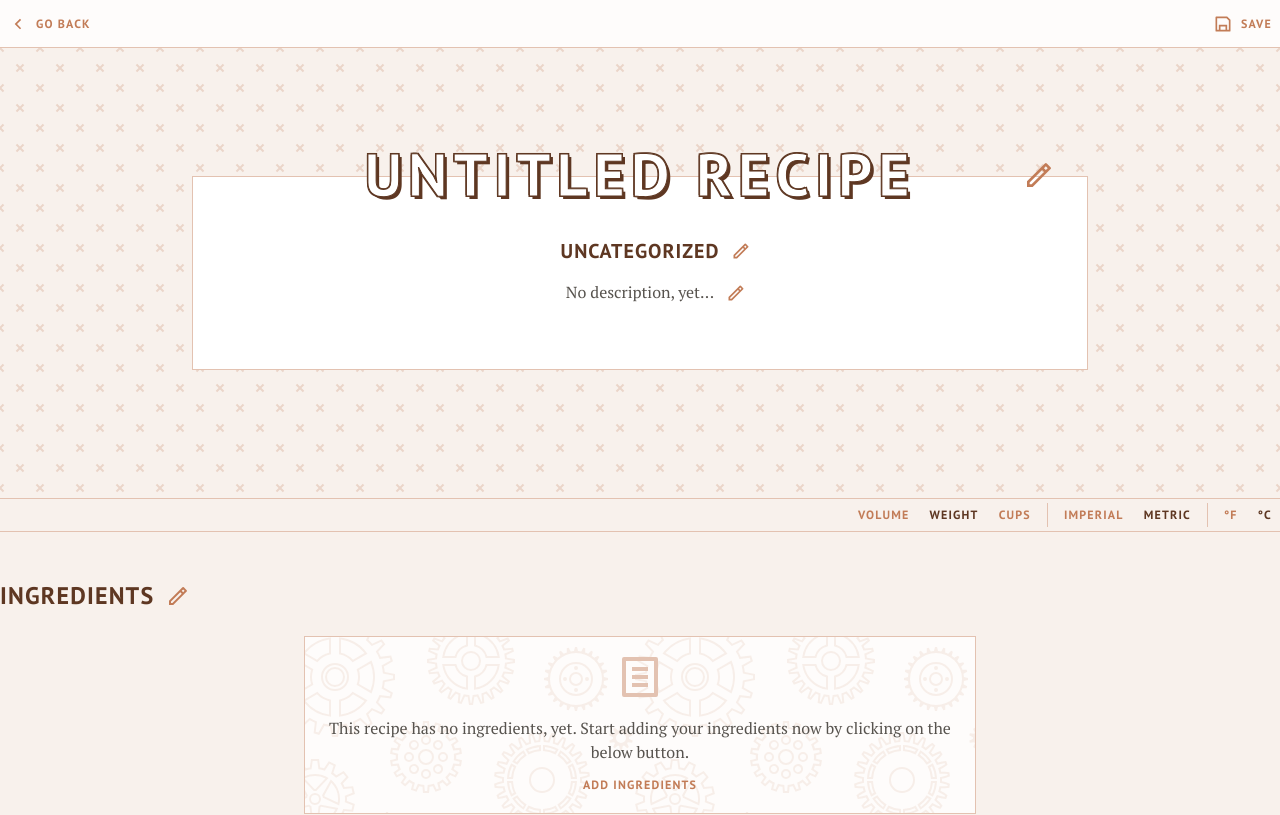
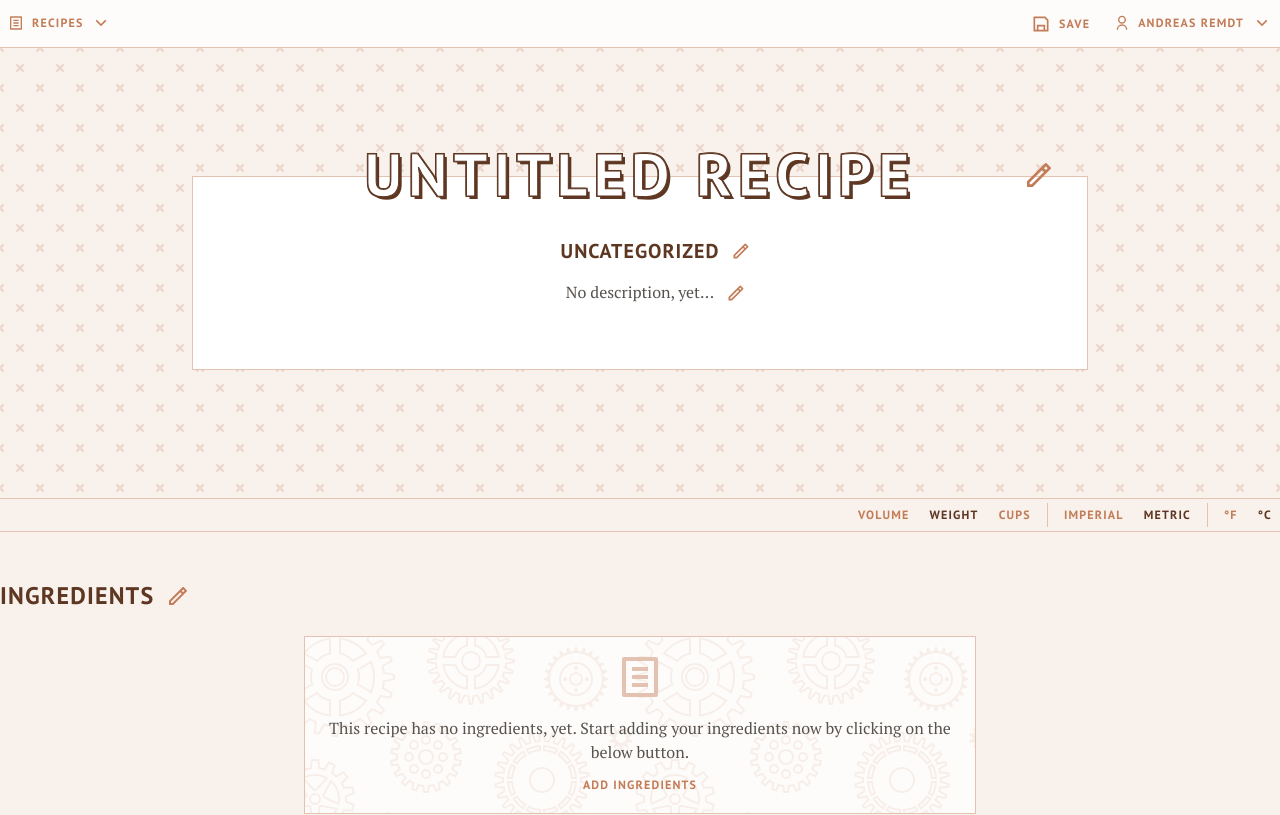
Before and after one commit to andreasremdt/kitchendock, a Next.js app: page /recipe/create in a window 1280 px wide. Shown: the top 815 px of the page. Built offline with nearby package versions, Linux system fonts and the light colour scheme.

Commit message:
feat: add dropdowns

```diff
--- a/components/button.tsx
+++ b/components/button.tsx
@@ -1,8 +1,8 @@
-import { ComponentPropsWithoutRef, ElementType } from "react";
+import { ComponentPropsWithoutRef, ElementType, ForwardedRef, Ref, forwardRef } from "react";
 import Link from "next/link";
 import cx from "classnames";
 
-type Props<T extends ElementType> = {
+export type Props<T extends ElementType> = {
   as?: "a" | "button";
   selected?: boolean;
   variant?: "text" | "solid" | "editor";
@@ -25,23 +25,20 @@ function getStyles(variant: "text" | "solid" | "editor", selected?: boolean) {
   return styles[variant];
 }
 
-export default function Button<C extends ElementType = "a" | "button">({
-  as,
-  variant = "text",
-  href,
-  selected,
-  type = "button",
-  className,
-  ...props
-}: Props<C>) {
+export default forwardRef(function Button<C extends ElementType = "a" | "button">(
+  { as, variant = "text", href, selected, type = "button", className, ...props }: Props<C>,
+  ref: ForwardedRef<C>
+) {
   const Tag = href ? Link : "button";
 
   return (
+    // @ts-ignore
     <Tag
       href={href}
       className={cx("inline-flex items-center gap-2", getStyles(variant, selected), className)}
       type={href ? undefined : type}
       {...props}
+      ref={ref}
     />
   );
-}
+});
--- /dev/null
+++ b/components/dropdown.tsx
@@ -0,0 +1,24 @@
+import { ElementType } from "react";
+import { Menu, MenuProps, MenuItemsProps } from "@headlessui/react";
+import cx from "classnames";
+
+export default function Dropdown<T extends ElementType>({
+  as = "div",
+  className,
+  ...props
+}: Omit<MenuProps<T>, "className"> & { className?: string }) {
+  return <Menu as={as} className={cx("relative", className)} {...props} />;
+}
+
+Dropdown.Button = Menu.Button;
+Dropdown.Item = Menu.Item;
+
+// @ts-ignore
+Dropdown.Items = function Items<T extends ElementType>({ className, ...props }: MenuItemsProps<T>) {
+  return (
+    <Menu.Items
+      className={cx("absolute bg-primary-50 border border-primary-300 flex flex-col w-max max-w-md py-2", className)}
+      {...props}
+    />
+  );
+};
--- a/components/icon.tsx
+++ b/components/icon.tsx
@@ -26,6 +26,12 @@ export const icons = {
     <>
       <path fill="none" d="M0 0h24v24H0z" />
       <path d="M10.828 12l4.95 4.95-1.414 1.414L8 12l6.364-6.364 1.414 1.414z" fill="currentColor" />
+    </>
+  ),
+  chevronDown: (
+    <>
+      <path fill="none" d="M0 0h24v24H0z" />
+      <path d="M12 13.172l4.95-4.95 1.414 1.414L12 16 5.636 9.636 7.05 8.222z" fill="currentColor" />
     </>
   ),
   heading: (
@@ -106,6 +112,42 @@ export const icons = {
       />
     </>
   ),
+  user: (
+    <>
+      <path fill="none" d="M0 0h24v24H0z" />
+      <path
+        d="M4 22a8 8 0 1 1 16 0h-2a6 6 0 1 0-12 0H4zm8-9c-3.315 0-6-2.685-6-6s2.685-6 6-6 6 2.685 6 6-2.685 6-6 6zm0-2c2.21 0 4-1.79 4-4s-1.79-4-4-4-4 1.79-4 4 1.79 4 4 4z"
+        fill="currentColor"
+      />
+    </>
+  ),
+  logout: (
+    <>
+      <path fill="none" d="M0 0h24v24H0z" />
+      <path
+        d="M5 22a1 1 0 0 1-1-1V3a1 1 0 0 1 1-1h14a1 1 0 0 1 1 1v3h-2V4H6v16h12v-2h2v3a1 1 0 0 1-1 1H5zm13-6v-3h-7v-2h7V8l5 4-5 4z"
+        fill="currentColor"
+      />
+    </>
+  ),
+  globe: (
+    <>
+      <path fill="none" d="M0 0h24v24H0z" />
+      <path
+        d="M12 22C6.477 22 2 17.523 2 12S6.477 2 12 2s10 4.477 10 10-4.477 10-10 10zm-2.29-2.333A17.9 17.9 0 0 1 8.027 13H4.062a8.008 8.008 0 0 0 5.648 6.667zM10.03 13c.151 2.439.848 4.73 1.97 6.752A15.905 15.905 0 0 0 13.97 13h-3.94zm9.908 0h-3.965a17.9 17.9 0 0 1-1.683 6.667A8.008 8.008 0 0 0 19.938 13zM4.062 11h3.965A17.9 17.9 0 0 1 9.71 4.333 8.008 8.008 0 0 0 4.062 11zm5.969 0h3.938A15.905 15.905 0 0 0 12 4.248 15.905 15.905 0 0 0 10.03 11zm4.259-6.667A17.9 17.9 0 0 1 15.973 11h3.965a8.008 8.008 0 0 0-5.648-6.667z"
+        fill="currentColor"
+      />
+    </>
+  ),
+  draft: (
+    <>
+      <path fill="none" d="M0 0L24 0 24 24 0 24z" />
+      <path
+        d="M20 2c.552 0 1 .448 1 1v3.757l-2 2V4H5v16h14v-2.758l2-2V21c0 .552-.448 1-1 1H4c-.552 0-1-.448-1-1V3c0-.552.448-1 1-1h16zm1.778 6.808l1.414 1.414L15.414 18l-1.416-.002.002-1.412 7.778-7.778zM13 12v2H8v-2h5zm3-4v2H8V8h8z"
+        fill="currentColor"
+      />
+    </>
+  ),
 };
 
 type Props = {
--- /dev/null
+++ b/components/menu-bar.tsx
@@ -0,0 +1,64 @@
+import Button from "@/components/button";
+import Icon from "@/components/icon";
+import Dropdown from "@/components/dropdown";
+import { ReactNode } from "react";
+import Router from "next/router";
+import fetcher from "@/lib/fetcher";
+
+type Props = {
+  children?: ReactNode;
+};
+
+export default function MenuBar({ children }: Props) {
+  function handleLogout() {
+    fetcher("POST", "/api/auth/signout")
+      .then(() => Router.push("/signin"))
+      .catch(console.log);
+  }
+
+  return (
+    <div className="bg-primary-50 sticky top-0 h-12 flex items-center z-10 border-b border-primary-300">
+      <div className="container mx-auto flex items-center gap-x-2">
+        <Dropdown>
+          <Dropdown.Button as={Button}>
+            <Icon name="list" width={16} height={16} /> Recipes <Icon name="chevronDown" />
+          </Dropdown.Button>
+          <Dropdown.Items className="-left-2">
+            <Dropdown.Item>
+              {({ active }) => (
+                <Button className="py-2 px-4" selected={active} href="/">
+                  <Icon name="list" width={16} height={16} /> My Recipes
+                </Button>
+              )}
+            </Dropdown.Item>
+            <Dropdown.Item>
+              {({ active }) => (
+                <Button className="py-2 px-4" selected={active} href="/recipe/create">
+                  <Icon name="plus" width={16} height={16} /> Create New Recipe
+                </Button>
+              )}
+            </Dropdown.Item>
+          </Dropdown.Items>
+        </Dropdown>
+
+        <div className="ml-auto flex gap-x-2">
+          {children}
+          <Dropdown>
+            <Dropdown.Button as={Button}>
+              <Icon name="user" width={16} height={16} /> Andreas Remdt <Icon name="chevronDown" />
+            </Dropdown.Button>
+            <Dropdown.Items className="right-0">
+              <Dropdown.Item>
+                {({ active }) => (
+                  <Button className="py-2 px-4" selected={active} onClick={handleLogout}>
+                    <Icon name="logout" width={16} height={16} /> Logout
+                  </Button>
+                )}
+              </Dropdown.Item>
+            </Dropdown.Items>
+          </Dropdown>
+        </div>
+      </div>
+    </div>
+  );
+}
--- a/components/recipe-menu-bar.tsx
+++ /dev/null
@@ -1,35 +0,0 @@
-import Button from "@/components/button";
-import Icon from "@/components/icon";
-
-type Props = {
-  editing?: boolean;
-  onEdit?: () => void;
-  onSave?: () => void;
-};
-
-export default function RecipeMenuBar({ editing, onEdit, onSave }: Props) {
-  return (
-    <div className="bg-primary-50 sticky top-0 h-12 flex items-center z-10 border-b border-primary-300">
-      <div className="container mx-auto flex">
-        <Button href="/">
-          <Icon name="chevronLeft" /> Go Back
-        </Button>
-
-        <div className="ml-auto flex gap-x-2">
-          {onEdit && (
-            <Button onClick={onEdit} selected={editing}>
-              <Icon name={editing ? "check" : "fileEdit"} />
-              {editing ? "Finish Editing" : "Enable Edit Mode"}
-            </Button>
-          )}
-
-          {onSave && (
-            <Button onClick={onSave}>
-              <Icon name="save" /> Save
-            </Button>
-          )}
-        </div>
-      </div>
-    </div>
-  );
-}
--- a/package.json
+++ b/package.json
@@ -10,6 +10,7 @@
     "check": "tsc --noEmit"
   },
   "dependencies": {
+    "@headlessui/react": "^1.7.13",
     "@prisma/client": "^4.12.0",
     "@tanstack/react-query": "^4.28.0",
     "@tiptap/extension-bold": "^2.0.0-beta.220",
--- a/pages/index.tsx
+++ b/pages/index.tsx
@@ -1,9 +1,11 @@
 import Head from "next/head";
-
 import recipes from "../lib/data";
 import Typography from "@/components/typography";
 import Card from "@/components/card";
 import Button from "@/components/button";
+import Dropdown from "@/components/dropdown";
+import Icon from "@/components/icon";
+import MenuBar from "@/components/menu-bar";
 
 export default function Home() {
   return (
@@ -14,14 +16,47 @@ export default function Home() {
         <link rel="icon" href="/favicon.ico" />
       </Head>
 
+      <MenuBar />
+
       <main className="container mx-auto">
         <header className="text-center py-16">
           <Typography variant="h1" as="h1" className="mb-4">
             My Recipes
           </Typography>
-          <Button variant="solid" href="/recipe/create">
-            Create New Recipe
-          </Button>
+
+          <div className="flex items-center gap-x-px justify-center">
+            <Button variant="solid" href="/recipe/create">
+              Create New Recipe
+            </Button>
+            <Dropdown>
+              <Dropdown.Button as={Button} title="Options" variant="solid">
+                <Icon name="chevronDown" />
+              </Dropdown.Button>
+              <Dropdown.Items className="right-0">
+                <Dropdown.Item>
+                  {({ active }) => (
+                    <Button className="py-2 px-4" selected={active} href="/recipe/create">
+                      <Icon name="draft" width={16} height={16} /> Create From Scratch
+                    </Button>
+                  )}
+                </Dropdown.Item>
+                <Dropdown.Item>
+                  {({ active }) => (
+                    <Button className="py-2 px-4" selected={active} href="/recipe/create">
+                      <Icon name="globe" width={16} height={16} /> Import From Website
+                    </Button>
+                  )}
+                </Dropdown.Item>
+                <Dropdown.Item>
+                  {({ active }) => (
+                    <Button className="py-2 px-4" selected={active} href="/recipe/create">
+                      <Icon name="image" width={16} height={16} /> Import From Photo
+                    </Button>
+                  )}
+                </Dropdown.Item>
+              </Dropdown.Items>
+            </Dropdown>
+          </div>
         </header>
 
         <ul className="grid grid-cols-4 gap-4">
--- a/pages/recipe/[id].tsx
+++ b/pages/recipe/[id].tsx
@@ -5,8 +5,10 @@ import RecipeBar from "@/components/recipe-bar";
 import RecipeIngredients from "@/components/recipe-ingredients";
 import RecipeInstructions from "@/components/recipe-instructions";
 import RecipeHeader from "@/components/recipe-header";
-import RecipeMenuBar from "@/components/recipe-menu-bar";
 import RecipeMedia from "@/components/recipe-media";
+import MenuBar from "@/components/menu-bar";
+import Button from "@/components/button";
+import Icon from "@/components/icon";
 
 export default function Recipe() {
   const recipe = recipes[1];
@@ -20,9 +22,14 @@ export default function Recipe() {
         <link rel="icon" href="/favicon.ico" />
       </Head>
 
+      <MenuBar>
+        <Button onClick={() => setEditing(!editing)} selected={editing}>
+          <Icon name={editing ? "check" : "fileEdit"} />
+          {editing ? "Finish Editing" : "Enable Edit Mode"}
+        </Button>
+      </MenuBar>
+
       <main>
-        <RecipeMenuBar editing={editing} onEdit={() => setEditing(!editing)} />
-
         <RecipeHeader editing={editing} recipe={recipe} />
 
         <RecipeBar editing={editing} />
--- a/pages/recipe/create.tsx
+++ b/pages/recipe/create.tsx
@@ -4,7 +4,7 @@ import RecipeBar from "@/components/recipe-bar";
 import RecipeIngredients from "@/components/recipe-ingredients";
 import RecipeInstructions from "@/components/recipe-instructions";
 import RecipeHeader from "@/components/recipe-header";
-import RecipeMenuBar from "@/components/recipe-menu-bar";
+import MenuBar from "@/components/menu-bar";
 import RecipeMedia from "@/components/recipe-media";
 import { Recipe } from "@/types";
 import Button from "@/components/button";
@@ -30,9 +30,13 @@ export default function CreateRecipe() {
         <link rel="icon" href="/favicon.ico" />
       </Head>
 
+      <MenuBar>
+        <Button onClick={() => mutate(recipe)}>
+          <Icon name="save" /> Save
+        </Button>
+      </MenuBar>
+
       <main>
-        <RecipeMenuBar onSave={() => mutate(recipe)} />
-
         <RecipeHeader editing recipe={recipe} onSave={(data) => setRecipe((prev) => ({ ...prev, ...data }))} />
 
         <RecipeBar editing />
```
Also changed, not shown: 1 other file (tests, documents, lock files or other folders).
